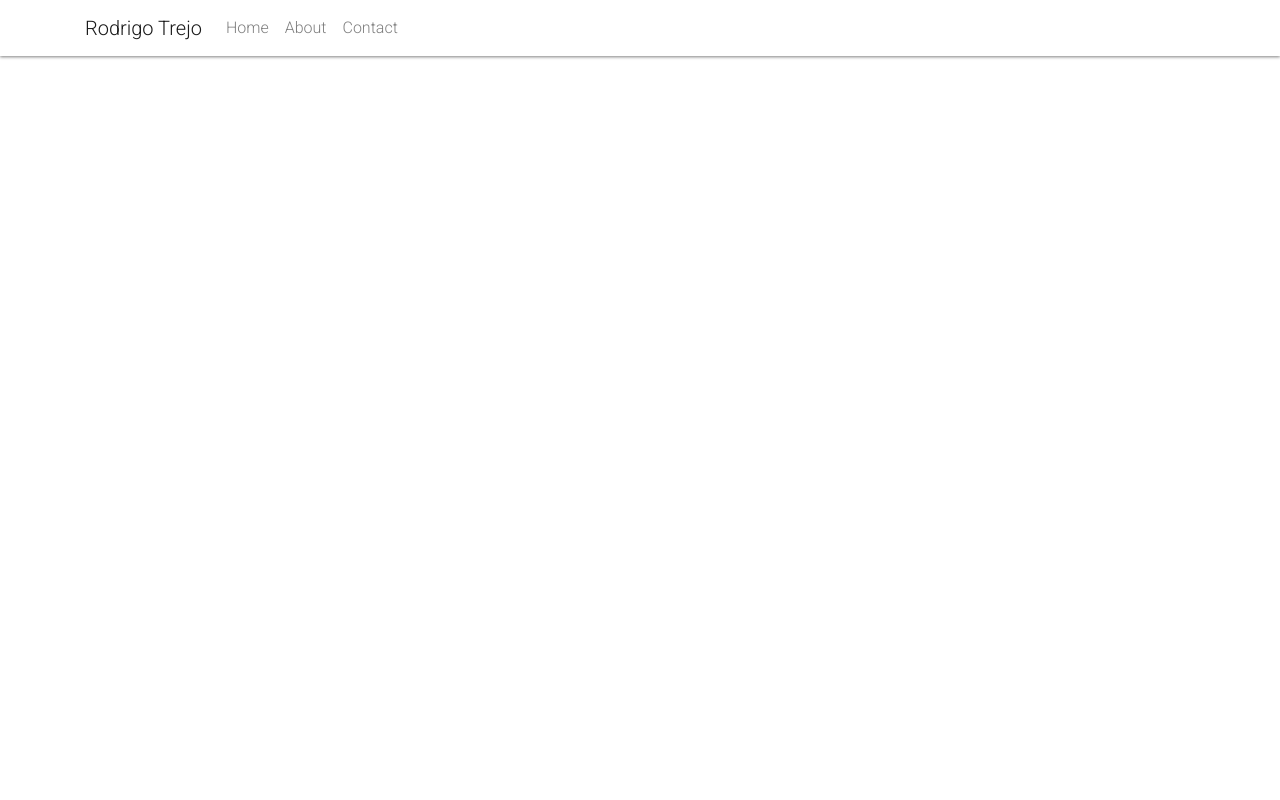
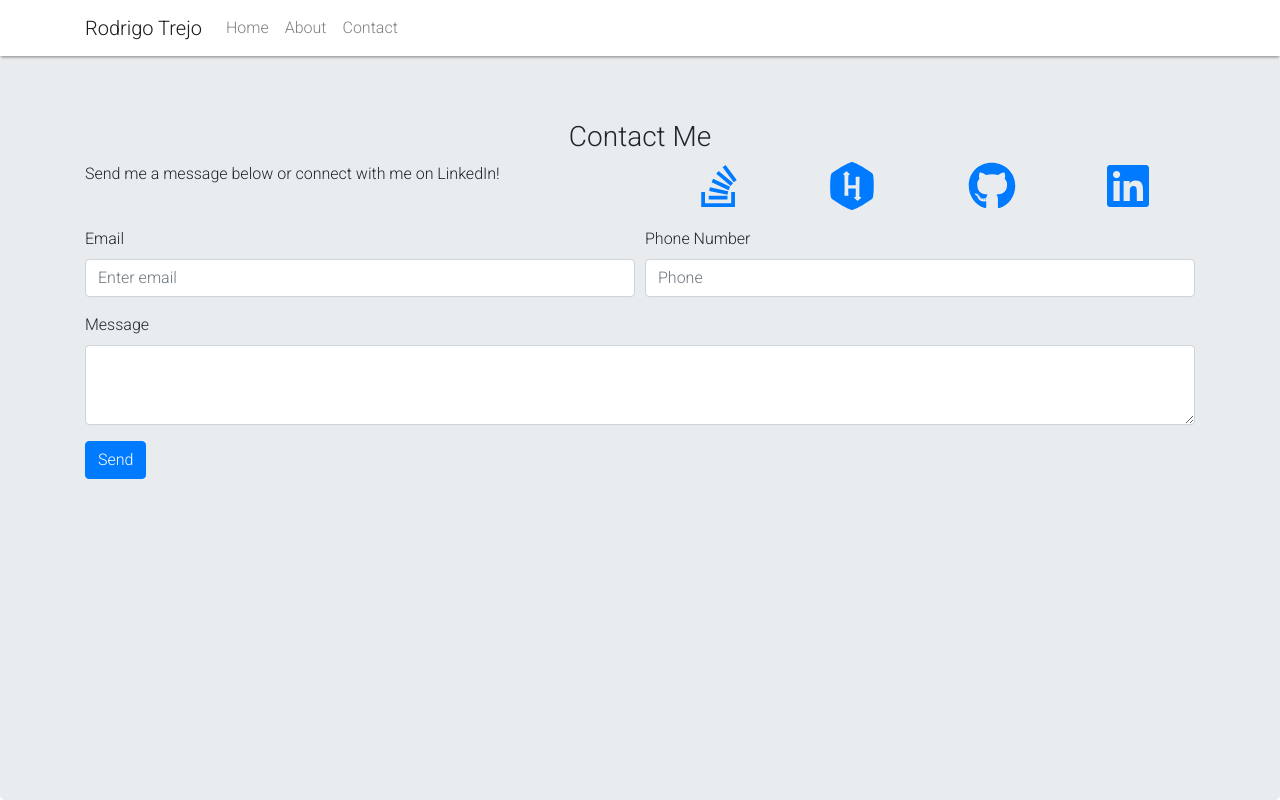
Before and after one commit to rigotre7/rigotre-site, a React (Create React App) app: page /contact in a window 1280 px wide. Built offline with nearby package versions, Linux system fonts and the light colour scheme.

Commit message:
added contact form structure

```diff
--- a/src/App.js
+++ b/src/App.js
@@ -8,6 +8,7 @@ import {
 import NavigationBar from "./components/NavigationBar";
 import Home from "./pages/Home";
 import About from "./pages/About";
+import Contact from './components/contact/Contact';
 
 const App = () => {
     return (
@@ -21,6 +22,9 @@ const App = () => {
             <Route path="/about">
                 <About/>
             </Route>
+            <Route path="/contact">
+                <Contact/>
+            </Route>
           </Switch>
         </Router>
       </React.Fragment>
--- /dev/null
+++ b/src/components/contact/Contact.js
@@ -0,0 +1,32 @@
+import React from "react";
+
+import Jumbotron from "react-bootstrap/Jumbotron";
+import Container from "react-bootstrap/Container";
+import Row from "react-bootstrap/Row";
+import Col from "react-bootstrap/Col";
+
+import { FormContainer as Form } from "./Form";
+import SocialLinks from "../home/SocialLinks";
+
+const Contact = () => {
+    return (
+        <div className="page-content-wrapper">
+            <Jumbotron style={{height: "inherit", marginBottom: "0"}}>
+                <Container>
+                    <h3 style={{textAlign: "center"}}>Contact Me</h3>
+                    <Row>
+                        <Col xs={12} s={12} md={6}>
+                            <p className="contact-text">Send me a message below or connect with me on LinkedIn!</p>
+                        </Col>
+                        <Col xs={12} s={12} md={6}>
+                            <SocialLinks className="contact-social-links"/>
+                        </Col>
+                    </Row>
+                    <Form/>
+                </Container>
+            </Jumbotron>
+        </div>
+    );
+}
+
+export default Contact;
--- /dev/null
+++ b/src/components/contact/Form.js
@@ -0,0 +1,41 @@
+import React from "react";
+
+import Row from "react-bootstrap/Row";
+import Col from "react-bootstrap/Col";
+import Form from "react-bootstrap/Form";
+import Button from "react-bootstrap/Button";
+
+export const FormContainer = () => {
+    const onSubmit = (event) => {
+        event.preventDefault();
+    };
+
+    return (
+        <Row>
+            <Col>
+                <Form id={"contact-form"}>
+                    <Form.Row>
+                        <Form.Group as={Col} controlId="email">
+                        <Form.Label>Email</Form.Label>
+                        <Form.Control type="email" placeholder="Enter email" />
+                        </Form.Group>
+
+                        <Form.Group as={Col} controlId="phone">
+                        <Form.Label>Phone Number</Form.Label>
+                        <Form.Control type="tel" placeholder="Phone" />
+                        </Form.Group>
+                    </Form.Row>
+
+                    <Form.Group controlId="message">
+                        <Form.Label>Message</Form.Label>
+                        <Form.Control as="textarea" className="contact-message"/>
+                    </Form.Group>
+
+                    <Button variant="primary" type="submit" onClick={onSubmit}>
+                        Send
+                    </Button>
+                </Form>
+            </Col>
+        </Row>
+    );
+}
--- a/src/components/home/ExperienceIntro.js
+++ b/src/components/home/ExperienceIntro.js
@@ -24,7 +24,7 @@ const ExperienceIntro = () => {
                         <p>Full-Stack Web Developer focused on developing my skills and working on fun and exciting projects.
                             I enjoy tackling difficult problems and growing through each experience.</p>
                         <h4>UNC Charlotte - BS Computer Science</h4>
-                        <SocialLinks/>
+                        <SocialLinks className="social-links"/>
                         <Button
                             variant="primary"
                             size="lg"
--- a/src/components/home/SocialLinks.js
+++ b/src/components/home/SocialLinks.js
@@ -2,9 +2,9 @@ import React from "react";
 import { FontAwesomeIcon } from '@fortawesome/react-fontawesome'
 import * as Brands from "@fortawesome/free-brands-svg-icons";
 
-const SocialLinks = () => {
+const SocialLinks = (props) => {
     return (
-        <ul className="list-inline">
+        <ul className={props.className}>
             <a
                 target="_blank"
                 rel="noopener noreferrer"
--- a/src/css/custom.scss
+++ b/src/css/custom.scss
@@ -15,7 +15,8 @@ code {
 }
 
 .page-content-wrapper {
-    padding-top: 54px;
+    margin-top: 56px;
+    height: calc(100vh - 56px);
 }
 
 .image.experience-screenshots {
@@ -24,12 +25,29 @@ code {
     cursor: pointer;
 }
 
-.list-inline {
-    padding-left: 0;
-    list-style: none;
+.social-links {
+    padding: 0;
 
     a {
         padding: 5px;
+    }
+}
+
+.form-control.contact-message {
+    height: 10vh;
+    max-height: 20vh;
+}
+
+.contact-social-links {
+    padding: 0;
+    display: flex;
+    flex-flow: row-reverse;
+    justify-content: space-around;
+}
+
+@media (max-width: 768px) {
+    .contact-text {
+        text-align: center;
     }
 }
 
@@ -214,3 +232,9 @@ code {
     padding-left: 0px;
     padding-right: 0px;
 }
+
+@media (min-width: 576px) {
+    .body {
+      background-color: lightblue;
+    }
+  }
```
